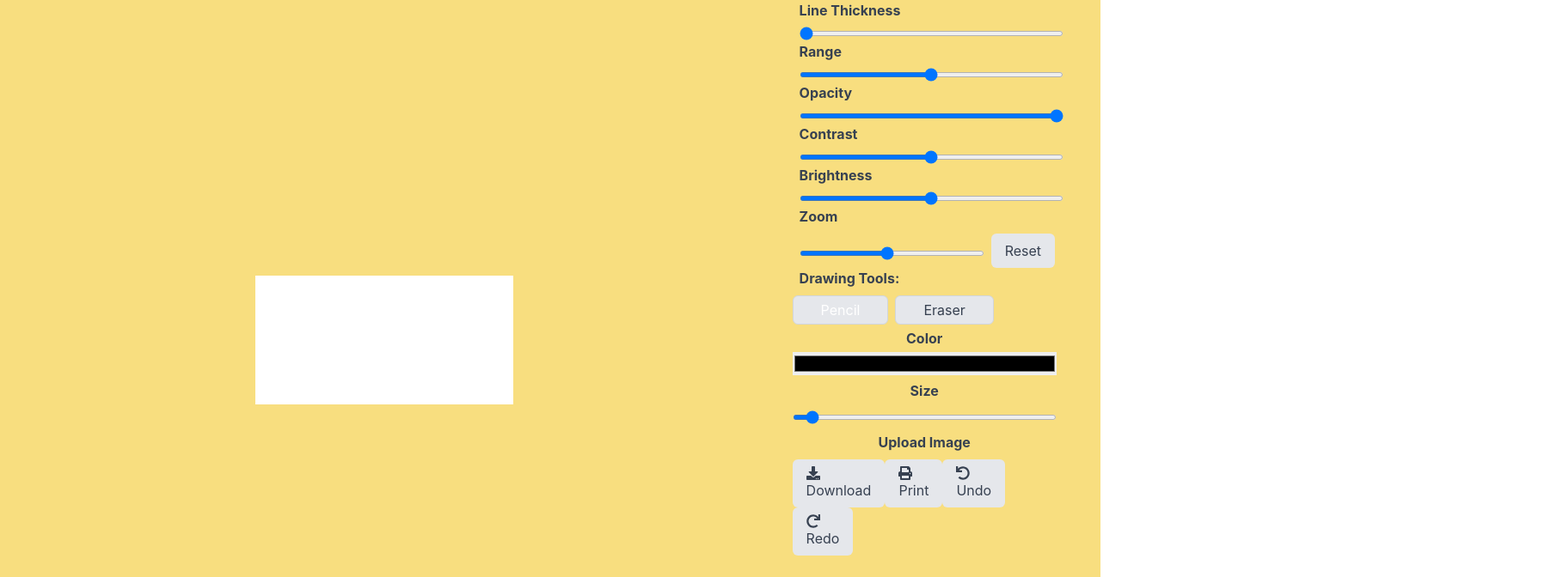
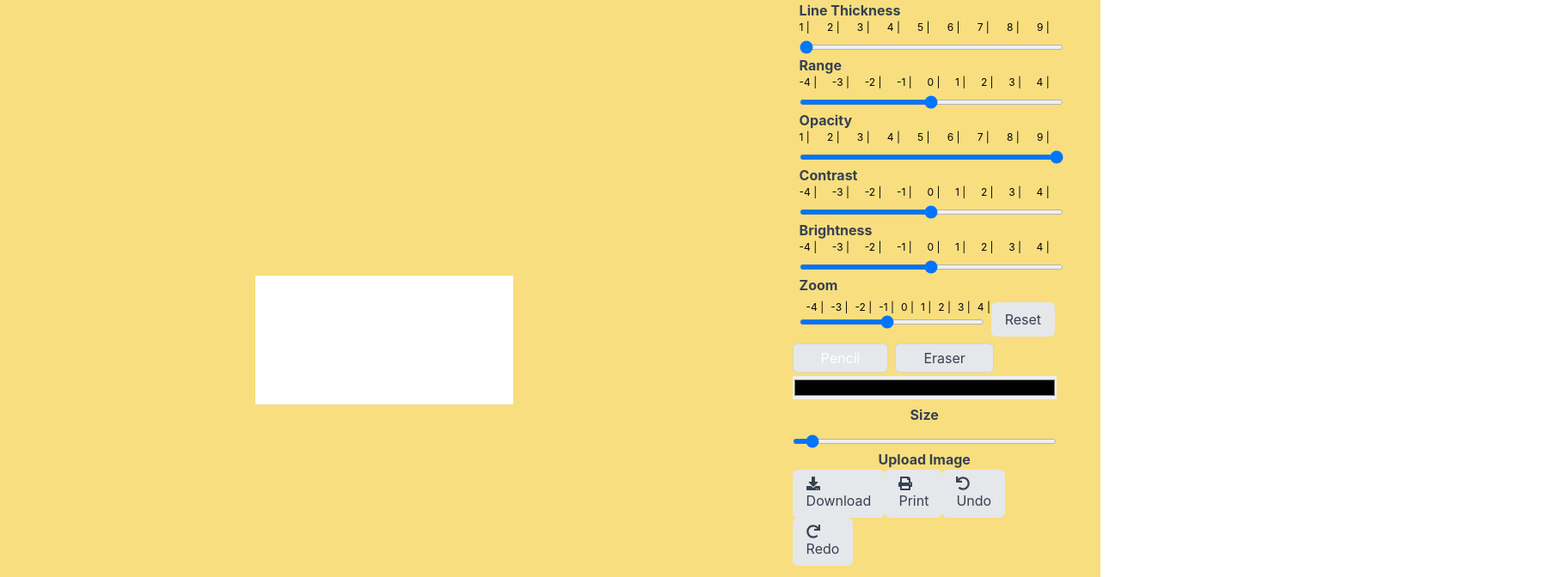
Before and after one commit to huzaifasad/Image-Editor-Fiverr, a React (Create React App) app: page / in a window 1280 px wide. Shown: the top 672 px of the page at 86% size, 1818 px wide, since content can reach past the window. Built offline with nearby package versions, Linux system fonts and the light colour scheme.

Commit message:
Update ImageEditor.js

```diff
--- a/src/ImageEditor.js
+++ b/src/ImageEditor.js
@@ -459,10 +459,17 @@ const erase = (e) => {
 
             </div>
         </div>
-            <div className='w-[24%]'>
-                <div className=' h-screen '>
+            <div className='w-[24%] h-screen'>
+                <div className=' h-full '>
                 <div>
+
                         <label className='flex items-center  text-gray-700 font-bold rounded-md  px-2 transform hover:scale-105 transition-transform duration-300'>Line Thickness</label>
+
+                        <div className="flex justify-between  px-2 top-0">
+        {[1, 2, 3, 4, 5, 6, 7, 8, 9].map(number => (
+            <span key={number} className="text-xs">{number} |</span>
+        ))}
+    </div>
                         <input
                             type="range"
                             min="0"
@@ -470,10 +477,23 @@ const erase = (e) => {
                             value={extrasharp}
                             onChange={handleextraSharpenChange}
                             className="custom-range ml-2 w-full h-4"
- style={{ height: '6px' }}                            />
+ style={{ height: '6px' }}
+
+
+ />
+
+
                     </div>
+
                     <div>
                         <label className='flex items-center  text-gray-700 font-bold rounded-md  px-2 transform hover:scale-105 transition-transform duration-300'>Range</label>
+
+
+                        <div className="flex justify-between  px-2 top-0">
+        {[-4, -3, -2, -1, 0, 1, 2, 3, 4].map(number => (
+            <span key={number} className="text-xs">{number} |</span>
+        ))}
+    </div>
                         <input
                             type="range"
                             min="-200"
@@ -486,6 +506,13 @@ const erase = (e) => {
                     </div>
                     <div>
                         <label className='flex items-center  text-gray-700 font-bold rounded-md  px-2 transform hover:scale-105 transition-transform duration-300'>Opacity</label>
+
+                        <div className="flex justify-between  px-2 top-0">
+        {[1, 2, 3, 4, 5, 6, 7, 8, 9].map(number => (
+            <span key={number} className="text-xs">{number} |</span>
+        ))}
+    </div>
+
                         <input
     type="range"
     min="0"
@@ -498,6 +525,12 @@ const erase = (e) => {
                     </div>
                     <div className=''>
                         <label className='flex items-center  text-gray-700 font-bold rounded-md  px-2 transform hover:scale-105 transition-transform duration-300'>Contrast</label>
+
+                        <div className="flex justify-between  px-2 top-0">
+        {[-4, -3, -2, -1, 0, 1, 2, 3, 4].map(number => (
+            <span key={number} className="text-xs">{number} |</span>
+        ))}
+    </div>
                         <input
                             type="range"
                             min="0"
@@ -510,7 +543,14 @@ const erase = (e) => {
                     </div>
 
                     <div>
+
                         <label className='flex items-center  text-gray-700 font-bold rounded-md  px-2 transform hover:scale-105 transition-transform duration-300'>Brightness</label>
+
+                        <div className="flex justify-between  px-2 top-0">
+        {[-4, -3, -2, -1, 0, 1, 2, 3, 4].map(number => (
+            <span key={number} className="text-xs">{number} |</span>
+        ))}
+    </div>
                         <input
                             type="range"
                             min="0"
@@ -540,6 +580,12 @@ const erase = (e) => {
 
                     <div>
                     <label className='flex items-center  text-gray-700 font-bold rounded-md  px-2 transform hover:scale-105 transition-transform duration-300'>Zoom</label>
+
+                    <div className="  px-2 absolute w-[70%]">
+        {[-4, -3, -2, -1, 0, 1, 2, 3, 4].map(number => (
+            <span key={number} className="text-xs relative ml-2">{number} |</span>
+        ))}
+    </div>
     <input
         type="range"
         min="10"
@@ -553,8 +599,9 @@ const erase = (e) => {
 
                     </div>
                     <div className="relative inline-block">
-  <label className='items-center mt-2 justify-center text-gray-700 font-bold rounded-md py-1 px-2 transform hover:scale-105 transition-transform duration-300' >Drawing Tools:</label>
+  {/* <label className='items-center mt-2 justify-center text-gray-700 font-bold rounded-md py-1 px-2 transform hover:scale-105 transition-transform duration-300' >Drawing Tools</label> */}
 </div>
+<div className="relative inline-block">
 <div className="relative inline-block">
   <button
     className={`mt-2 bg-gray-200 text-gray-700 px-8 py-1 rounded-md hover:bg-gray-300 transition-colors border border-gray-300 ${
@@ -574,17 +621,19 @@ const erase = (e) => {
   </button>
 </div>
 
+</div>
+
 
 
 
 
                     <div>
-                        <label className='flex items-center justify-center text-gray-700 font-bold rounded-md shadow-xs py-1 px-2 transform hover:scale-105 transition-transform duration-300'>Color</label>
+                        {/* <label className='flex items-center justify-center text-gray-700 font-bold rounded-md shadow-xs py-1 px-2 transform hover:scale-105 transition-transform duration-300'>Color</label> */}
                         <input
                             type="color"
                             value={currentColor}
                             onChange={(e) => handleColorChange(e.target.value)}
-                            className='w-full'
+                            className='w-full mt-1'
                         />
                     </div>
 
@@ -600,7 +649,7 @@ const erase = (e) => {
  style={{ height: '6px' }}           />
                     </div>
 
-                    <label className="flex items-center justify-center text-gray-700 font-bold rounded-md  py-2 px-4 transform hover:scale-105 transition-transform duration-300">
+                    <label className="flex items-center justify-center text-gray-700 font-bold rounded-md   transform hover:scale-105 transition-transform duration-300">
     Upload Image
     <input
         type="file"
```
